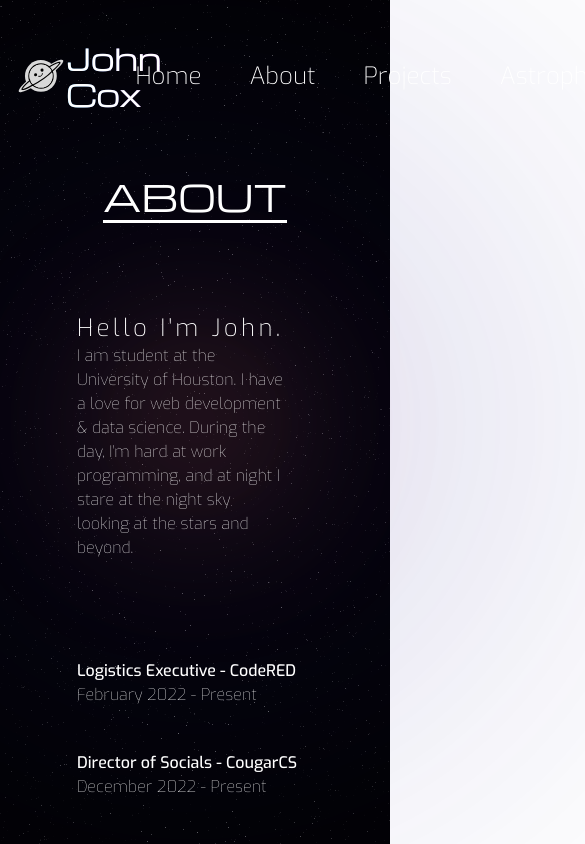
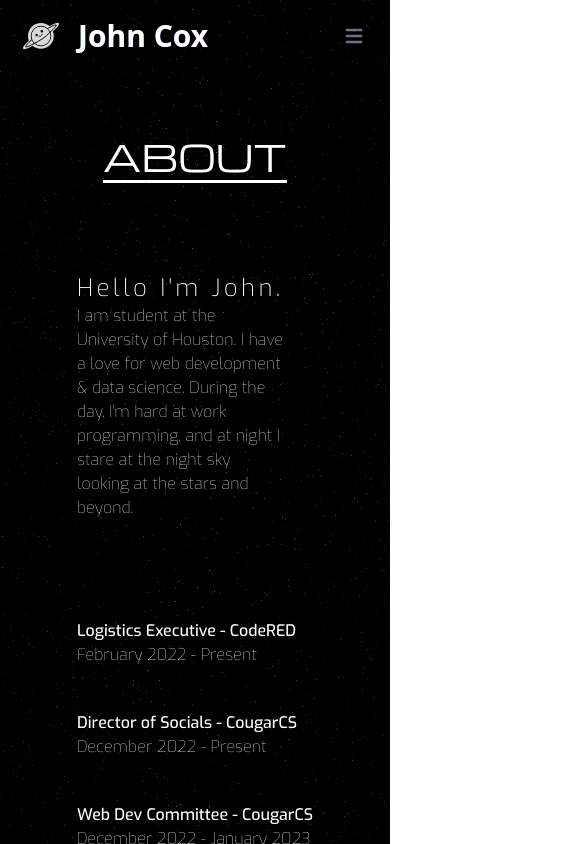
Before and after one commit to johncoxdev/personal-website, a Next.js app: page /about in a window 390 px wide. Shown: the top 844 px of the page, 585 px wide, since content can reach past the window. Built offline with nearby package versions, Linux system fonts and the light colour scheme.

Commit message:
chore(NormalNavbar): add responsive navabr

```diff
--- a/src/app/about/page.tsx
+++ b/src/app/about/page.tsx
@@ -5,8 +5,8 @@ import NormalNavbar from '@/components/NormalNavbar'
 export default function About() {
   return (
     <main className="cursor-custom bg-stars bg-cover min-h-screen">
-      <NebulaEffect />
-      <div className='absolute w-full'>
+      {/* <NebulaEffect /> */}
+      <div className='w-auto sm:w-full'>
         <NormalNavbar />
         <div className='flex flex-col items-center justify-center'>
           <p className='flex items-center justify-center text-white font-michroma text-4xl underline underline-offset-8 pt-16'>ABOUT</p>
@@ -39,9 +39,7 @@ export default function About() {
             </div>
             {/* End of the description */}
           </div>
-          <div className='pt-4'>
             <FooterIcon/>
-          </div>
         </div>
       </div>
     </main>
--- a/src/app/globals.css
+++ b/src/app/globals.css
@@ -20,8 +20,5 @@
 body {
   cursor: url('../../public/cursor.png'), auto;
   color: rgb(var(--foreground-rgb));
-  overflow: hidden;
-  touch-action: none;
-  user-select: none;
-  overscroll-behavior: none;
+  overflow-x: hidden;
 }
--- /dev/null
+++ b/src/app/projects/page.tsx
@@ -0,0 +1,17 @@
+import FooterIcon from '@/components/FooterIcon'
+import NebulaEffect from '@/components/NebulaEffect'
+import NormalNavbar from '@/components/NormalNavbar'
+
+export default function Projects() {
+  return (
+    <main className="cursor-custom bg-stars bg-cover min-h-screen">
+      <NebulaEffect />
+      <div className='absolute w-full'>
+        <NormalNavbar />
+        <div className='flex flex-col items-center justify-center'>
+          <p className='flex items-center justify-center text-white font-michroma text-4xl underline underline-offset-8 pt-16'>PROJECTS</p>
+        </div>
+      </div>
+    </main>
+  )
+}
--- a/src/components/NormalNavbar.tsx
+++ b/src/components/NormalNavbar.tsx
@@ -2,45 +2,49 @@ import Link from "next/link";
 
 const NormalNavbar = () => {
   return (
-    <nav className="pt-10 flex items-center justify-between">
-      <div className='flex pl-4 font-michroma'>
-          <img src="./Willow.svg" width="50" height="50" alt="Willow the Planet Logo" className="hover:animate-bounce"/>
-          <p className='animate-animate-text bg-gradient-to-r from-dark-babyblue via-babyblue via-blurple via-purple via-blurple via-babyblue to-dark-babyblue  bg-clip-text text-white text-3xl hover:text-transparent'>John Cox</p>
-      </div>
-      <ul className="flex text-white text-2xl font-exo font-extralight pr-4">
+    <nav>
+      <div className="max-w-screen-xl flex flex-wrap items-center justify-between mx-auto p-4">
+        <Link href={"/"} className="flex items-center">
+          <img src="./Willow.svg" width="50" height="50" alt="Willow the Planet Logo" className="h-8 mr-3 hover:animate-bounce"/>
+          <p className='self-center text-md md:text-2xl font-semibold whitespace-nowrap animate-animate-text bg-gradient-to-r from-dark-babyblue via-babyblue via-blurple via-purple via-blurple via-babyblue to-dark-babyblue bg-clip-text text-white text-3xl hover:text-transparent'>John Cox</p>
+        </Link>
+        <button data-collapse-toggle="navbar-default" type="button" className="inline-flex items-center p-2 ml-3 text-sm text-gray-500 rounded-lg md:hidden hover:bg-gray-100 focus:outline-none focus:ring-2 focus:ring-gray-200  dark:hover:bg-gray-700 dark:focus:ring-gray-600" aria-controls="navbar-default" aria-expanded="false">
+          <span className="sr-only">Open main menu</span>
+          <svg className="w-6 h-6" aria-hidden="true" fill="currentColor" viewBox="0 0 20 20" xmlns="http://www.w3.org/2000/svg"><path fill-rule="evenodd" d="M3 5a1 1 0 011-1h12a1 1 0 110 2H4a1 1 0 01-1-1zM3 10a1 1 0 011-1h12a1 1 0 110 2H4a1 1 0 01-1-1zM3 15a1 1 0 011-1h12a1 1 0 110 2H4a1 1 0 01-1-1z" clip-rule="evenodd"></path></svg>
+        </button>
+        <div className="hidden w-full md:block md:w-auto" id="navbar-default">
+          <ul className="font-medium flex flex-col p-4 md:p-0 mt-4 border rounded-lg md:flex-row md:space-x-8 md:mt-0 md:border-0">
             <li>
               <Link href={"/"}>
-            <span className="cursor-custom group text-white transition-all duration-500 ease-in-out mx-6">
-              <span className="bg-left-bottom bg-gradient-to-r from-babyblue to-purple bg-[length:0%_2px] bg-no-repeat group-hover:bg-[length:100%_2px] transition-all duration-700 ease-out"> Home
-              </span>
+                <span className="cursor-custom font-exo font-extralight block py-2 pl-3 pr-4 text-white bg-blue-700 rounded md:bg-transparent md:p-0 group transition-all duration-500 ease-in-out md:text-2xl">
+                  <span className="bg-left-bottom bg-gradient-to-r from-babyblue to-purple bg-[length:0%_2px] bg-no-repeat group-hover:bg-[length:100%_2px] transition-all duration-700 ease-out"> Home </span>
                 </span>
               </Link>
             </li>
             <li>
               <Link href={"/about"}>
-            <span className="cursor-custom group text-white transition-all duration-500 ease-in-out mx-6">
-              <span className="bg-left-top bg-gradient-to-r from-babyblue to-purple bg-[length:0%_2px] bg-no-repeat group-hover:bg-[length:100%_2px] transition-all duration-700 ease-out"> About
-              </span>
+                <span className="cursor-custom font-exo font-extralight block py-2 pl-3 pr-4 text-white bg-blue-700 rounded md:bg-transparent md:p-0 group transition-all duration-500 ease-in-out md:text-2xl">
+                  <span className="bg-left-bottom bg-gradient-to-r from-babyblue to-purple bg-[length:0%_2px] bg-no-repeat group-hover:bg-[length:100%_2px] transition-all duration-700 ease-out"> About </span>
                 </span>
               </Link>
             </li>
             <li>
               <Link href={"/projects"}>
-            <span className="cursor-custom group text-white transition-all duration-500 ease-in-out mx-6">
-              <span className="bg-left-bottom bg-gradient-to-r from-babyblue to-purple bg-[length:0%_2px] bg-no-repeat group-hover:bg-[length:100%_2px] transition-all duration-700 ease-out"> Projects
-              </span>
+                <span className="cursor-custom font-exo font-extralight block py-2 pl-3 pr-4 text-white bg-blue-700 rounded md:bg-transparent md:p-0 group transition-all duration-500 ease-in-out md:text-2xl">
+                  <span className="bg-left-bottom bg-gradient-to-r from-babyblue to-purple bg-[length:0%_2px] bg-no-repeat group-hover:bg-[length:100%_2px] transition-all duration-700 ease-out"> Projects </span>
                 </span>
               </Link>
             </li>
             <li>
               <Link href={"/astrophotography"}>
-            <span className="cursor-custom group text-white transition-all duration-500 ease-in-out mx-6">
-              <span className="bg-left-bottom bg-gradient-to-r from-babyblue to-purple bg-[length:0%_2px] bg-no-repeat group-hover:bg-[length:100%_2px] transition-all duration-700 ease-out"> Astrophotography
-              </span>
+                <span className="cursor-custom font-exo font-extralight block py-2 pl-3 pr-4 text-white bg-blue-700 rounded md:bg-transparent md:p-0 group transition-all duration-500 ease-in-out md:text-2xl">
+                  <span className="bg-left-bottom bg-gradient-to-r from-babyblue to-purple bg-[length:0%_2px] bg-no-repeat group-hover:bg-[length:100%_2px] transition-all duration-700 ease-out"> Astrophotography </span>
                 </span>
               </Link>
             </li>
           </ul>
+        </div>
+      </div>
     </nav>
   );
 };
```
Lines whose indentation alone changed are shown as unchanged.
